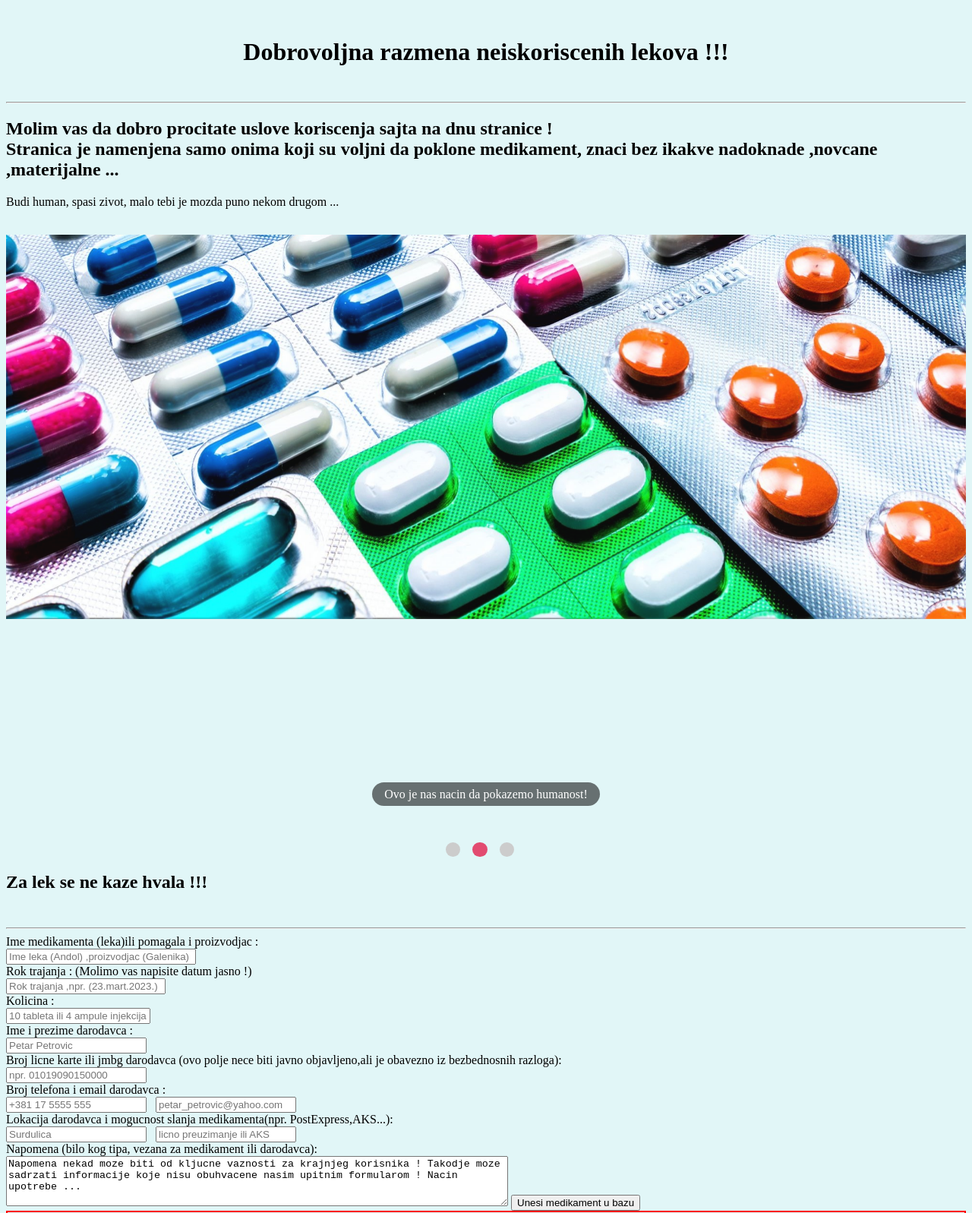
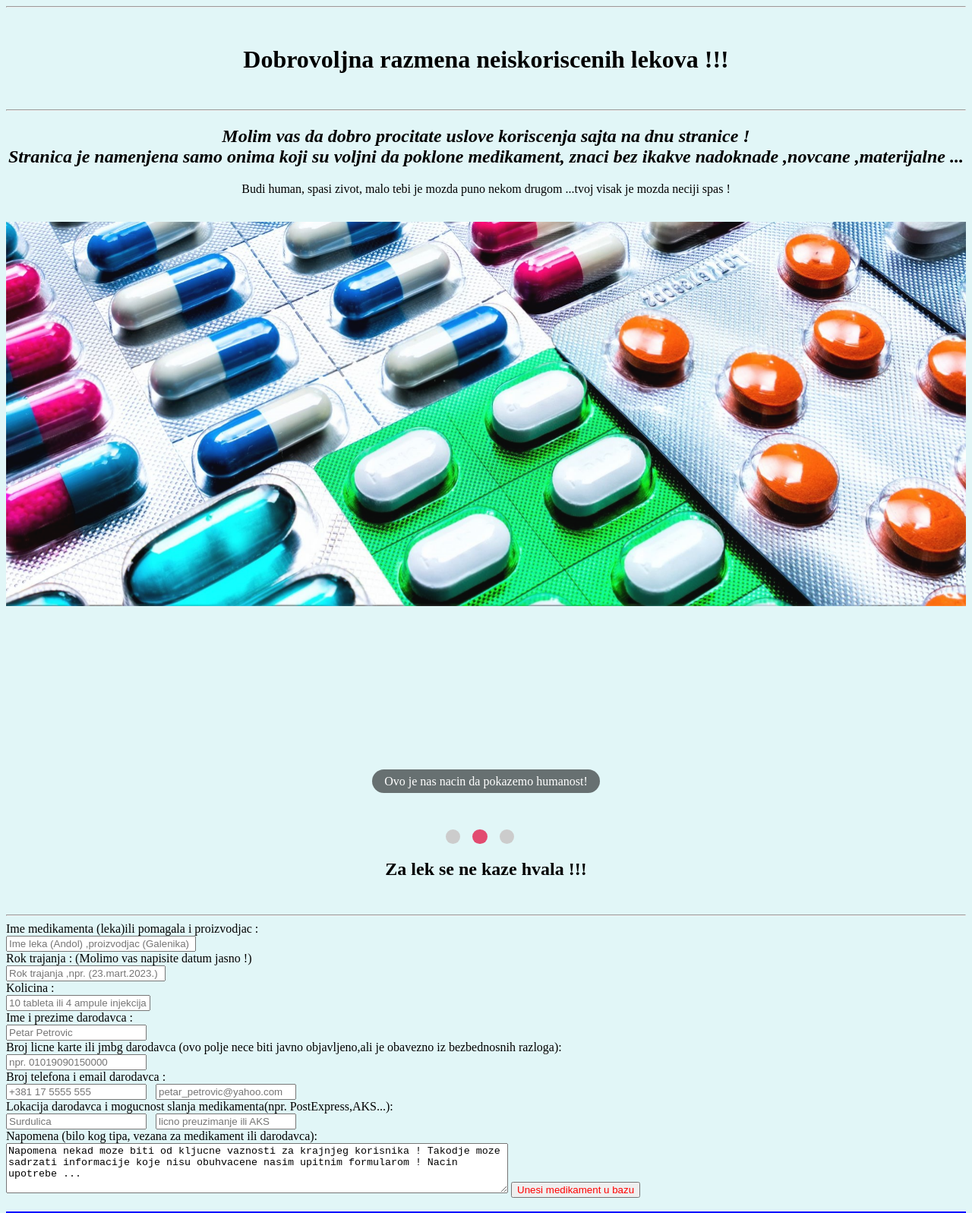
Before and after one commit to pyace1/free_drug_exchange, a plain HTML site: page index.html in a window 1280 px wide. Shown: the top 1597 px of the page at 76% size. Drawn offline with nearby package versions, Linux system fonts and the light colour scheme; files that its build step writes are made by us from their sources; files whose address does not match are found by name.

Commit message:
promena styla texta i zamena boja diva

```diff
--- a/index.html
+++ b/index.html
@@ -12,9 +12,9 @@
 		</head>
 
 		<body>
-		  <h1 style="margin-top:50px;">Dobrovoljna razmena neiskoriscenih lekova !!!</h1><br/><hr>
-		  <h2>Molim vas da dobro procitate uslove koriscenja sajta na dnu stranice !<br/>Stranica je namenjena samo onima koji su voljni da poklone medikament, znaci bez ikakve nadoknade ,novcane ,materijalne ...</h2>
-		  <p>Budi human, spasi zivot, malo tebi je mozda puno nekom drugom ...</p><br/>
+		  <hr><h1 style="margin-top:50px;">Dobrovoljna razmena neiskoriscenih lekova !!!</h1><br/><hr>
+		  <h2 style="text-align:center;"><em>Molim vas da dobro procitate uslove koriscenja sajta na dnu stranice !<br/>Stranica je namenjena samo onima koji su voljni da poklone medikament, znaci bez ikakve nadoknade ,novcane ,materijalne ...</em></h2>
+		  <p style="text-align:center;">Budi human, spasi zivot, malo tebi je mozda puno nekom drugom ...tvoj visak je mozda neciji spas !</p><br/>
 		  <ul id="slippry-demo">
 			  <li>
 				<a href="#slide1"><img src="slippry-1.4.0/demo/img/image-5.jpg" alt="Dobrodosli dobri ljudi!"></a>
@@ -26,7 +26,7 @@
 				<a href="#slide3"><img src="slippry-1.4.0/demo/img/image-7.jpg" alt="Mozda neciji zivot zavisi od vase male pomoci!! "></a>
 			  </li>
 			</ul>
-		  <h2>Za lek se ne kaze hvala !!!</h2><br/><hr>
+		  <h2 style="text-align:center;">Za lek se ne kaze hvala !!!</h2><br/><hr>
 		  <label for="lek" >Ime medikamenta (leka)ili pomagala i proizvodjac :</label><br/>
 		  <input type="text" style="width:250px;" id="lek" placeholder="Ime leka (Andol) ,proizvodjac (Galenika)"><br/>
 		  <label for="rok">Rok trajanja : (Molimo vas napisite datum jasno !)</label><br/>
@@ -44,7 +44,7 @@
 		  <label for="napomena">Napomena (bilo kog tipa, vezana za medikament ili darodavca):</label><br/>
 		  <textarea id="napomena" rows="4" cols="80" >Napomena nekad moze biti od kljucne vaznosti za krajnjeg korisnika ! Takodje moze sadrzati informacije koje nisu obuhvacene nasim upitnim formularom ! Nacin upotrebe ...
 			</textarea>
-		  <button type="button" onclick="unos()">Unesi medikament u bazu</button><br/>
+		  <button type="button" onclick="unos()" style="color:red;">Unesi medikament u bazu</button><br/><br/>
 
 		  <div id="stampa" ></div>
 		  <p>Molimo popunite tabelu sto tacnije. Unesite sve podatke, ime, proizvodjaca, rok trajanja i poreklo.
--- a/styles.css
+++ b/styles.css
@@ -11,6 +11,6 @@ h2{
 	font-size:18px;
 	text-align:center;
 	color:red;
-	border:2px solid red;
+	border:2px solid blue;
 	padding:20px;
 }
```
